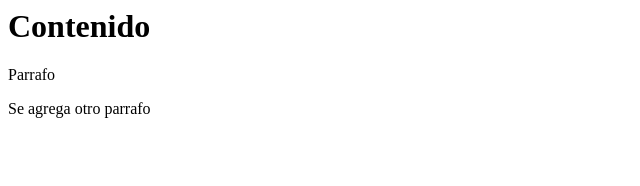
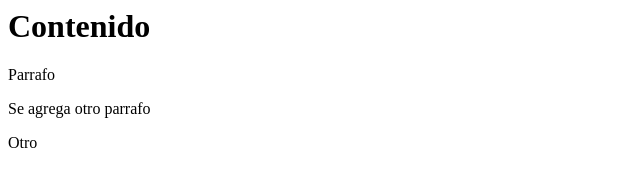
Before and after one commit to abel9310/practicag, a plain HTML site: page index.html in a window 1280 px wide. Shown: the full height of the page, 0-640 px from the left. Drawn offline with Linux system fonts and the light colour scheme.

Commit message:
Se agrega otro parrafo

```diff
--- a/index.html
+++ b/index.html
@@ -6,5 +6,6 @@
         <h1>Contenido</h1>
         <p>Parrafo</p>
         <p>Se agrega otro parrafo</p>
+        <p>Otro</p>
     </body>
 </html>
```
